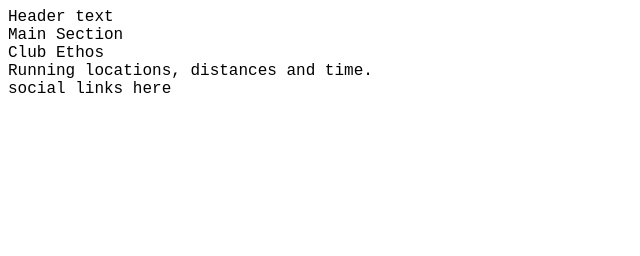
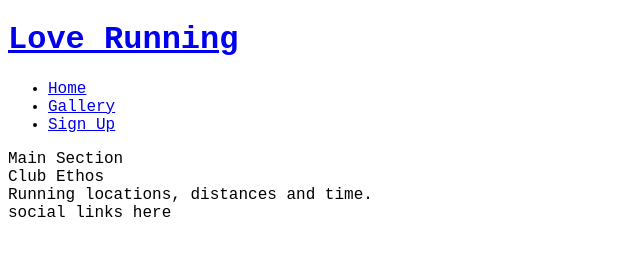
Before and after one commit to BijoyKM/love-running, a plain HTML site: page index.html in a window 1280 px wide. Shown: the whole page, without its empty margins (0-640 px from the left). Drawn offline with Linux system fonts and the light colour scheme.

Commit message:
Added basic Header structure

```diff
--- a/index.html
+++ b/index.html
@@ -1,5 +1,6 @@
 <!DOCTYPE html>
 <html lang="en">
+
 <head>
     <meta charset="UTF-8">
     <meta http-equiv="X-UA-Compatible" content="IE=edge">
@@ -9,8 +10,26 @@
     <link rel="stylesheet" href="assets/css/style.css">
     <title>Love Running</title>
 </head>
+
 <body>
-    <header>Header text</header>
+    <header>
+        <a href="index.html">
+            <h1>Love Running</h1>
+        </a>
+        <nav>
+            <ul>
+                <li>
+                    <a href="index.html">Home</a>
+                </li>
+                <li>
+                    <a href="#">Gallery</a>
+                </li>
+                <li>
+                    <a href="#">Sign Up</a>
+                </li>
+            </ul>
+        </nav>
+    </header>
     <section>
         Main Section
     </section>
@@ -24,4 +43,5 @@
         social links here
     </footer>
 </body>
+
 </html>
```
